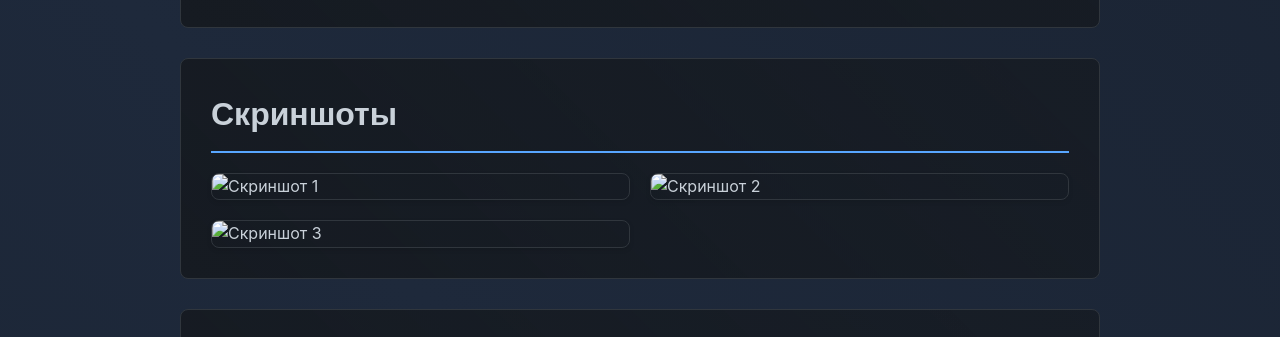
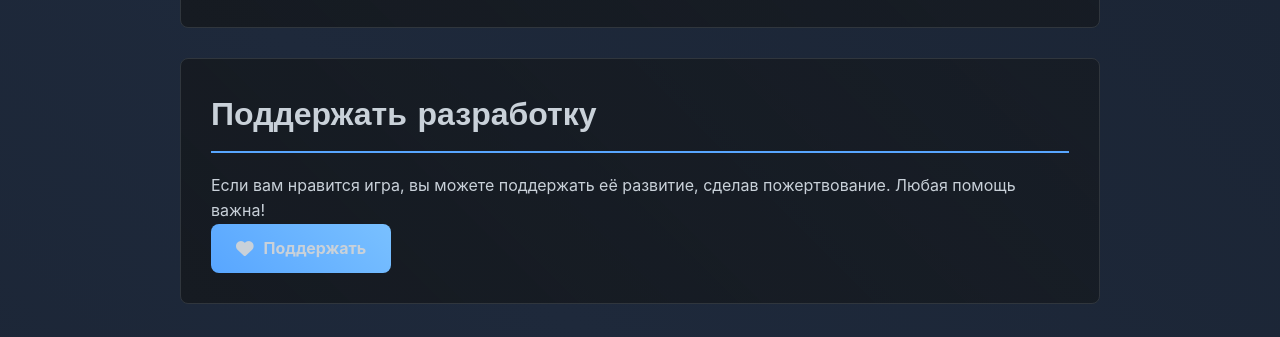
Before and after one commit to frostingXCODE/VOTFGameSite, a plain HTML site: page index.html in a window 1280 px wide. Shown: the part 2110-2447 px from the top of the page. Drawn offline with Linux system fonts and the light colour scheme.

Commit message:
index.html

```diff
--- a/index.html
+++ b/index.html
@@ -80,16 +80,6 @@
             </div>
         </section>
 
-        <!-- Секция "Скриншоты" -->
-        <section class="section section-animation">
-            <h2>Скриншоты</h2>
-            <div class="screenshot-grid">
-                <img src="" alt="Скриншот 1">
-                <img src="" alt="Скриншот 2">
-                <img src="" alt="Скриншот 3">
-            </div>
-        </section>
-
       <!-- Секция "Поддержка разработки" -->
         <section class="section section-animation">
             <h2>Поддержать разработку</h2>
```
